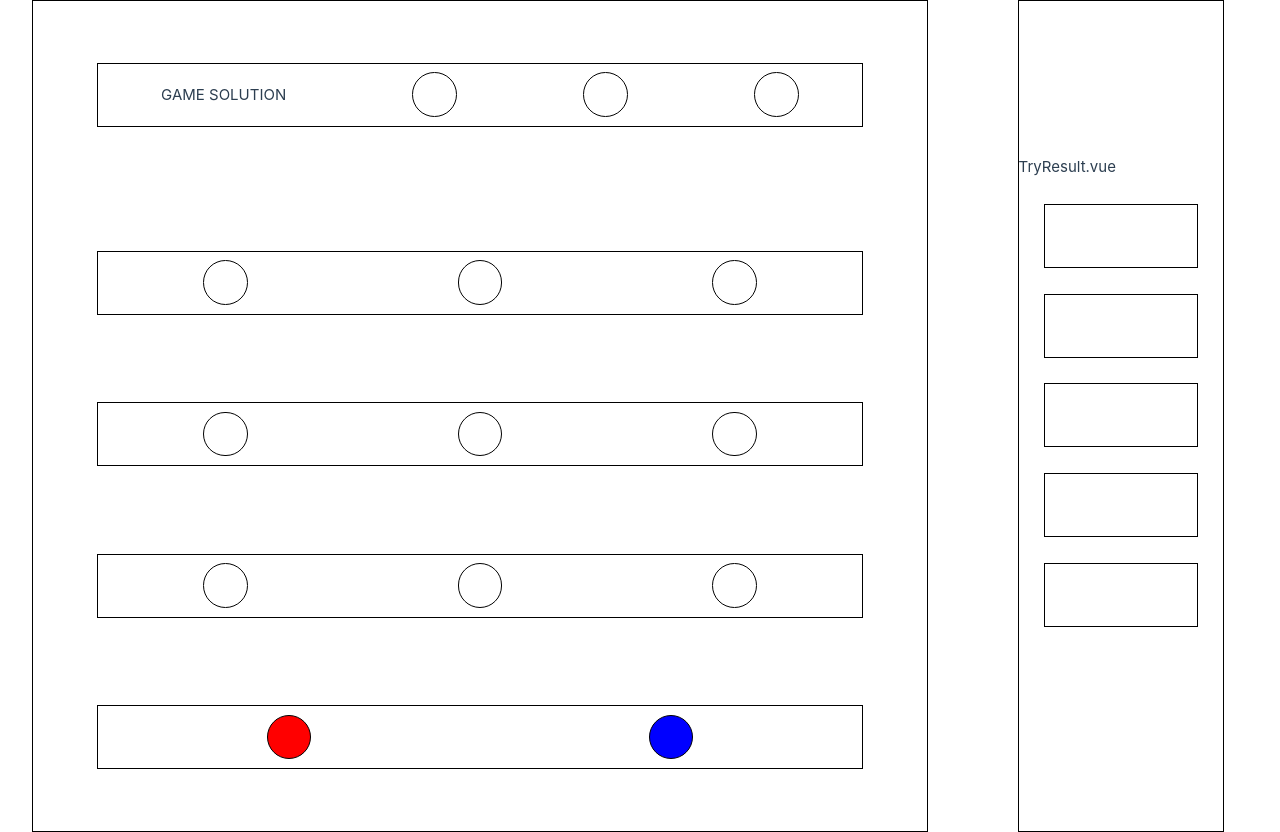
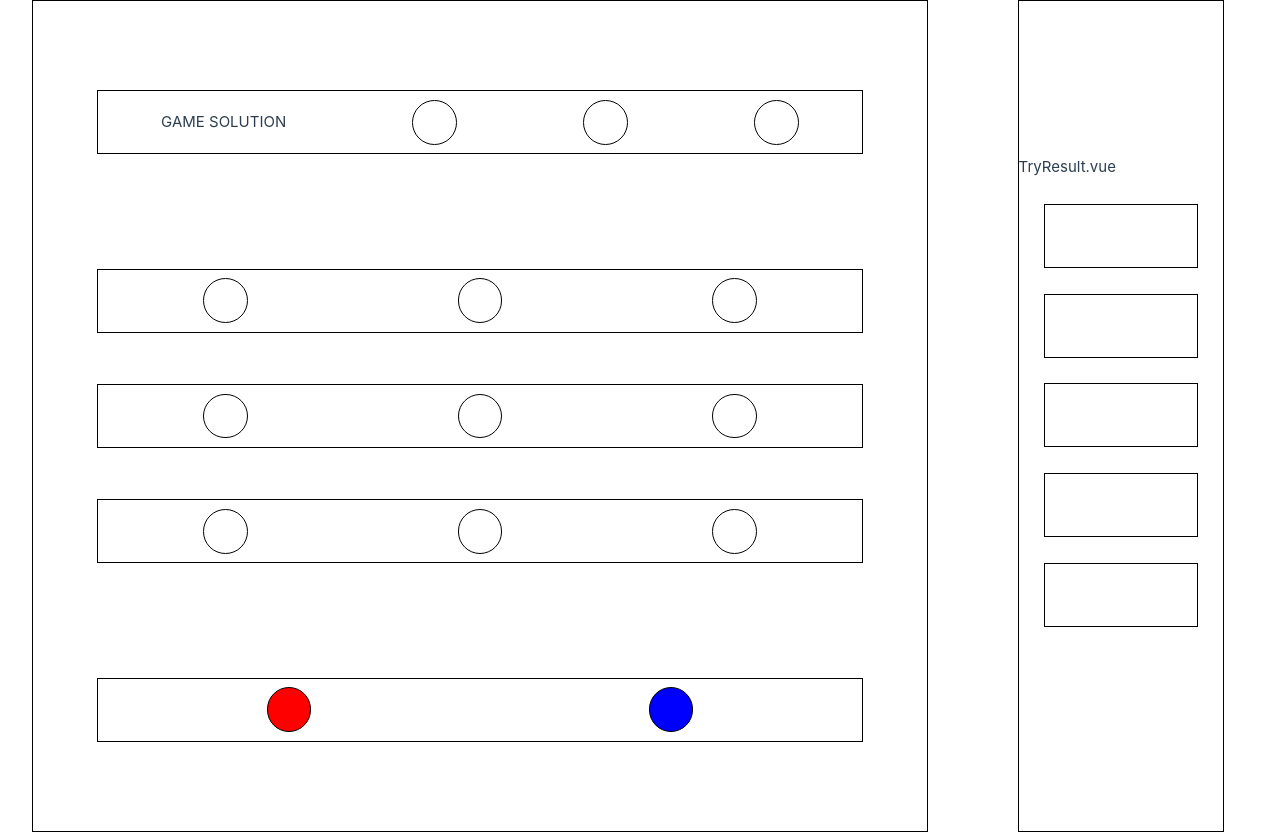
Before and after one commit to Flothar78/mastermind, a Vue app: page / in a window 1280 px wide. Built offline with nearby package versions, Linux system fonts and the light colour scheme; the HTML template or start-up script is replaced by a standard one.

Commit message:
Git Got Gut Etc.

```diff
--- a/src/components/PeonsRow.vue
+++ b/src/components/PeonsRow.vue
@@ -9,7 +9,7 @@ const { classColor, peons, rows } = storeToRefs(color_store);
 </script>
 
 <template>
-  <div class="betweenRows"></div>
+  <div class="betweenRows">
     <div v-for="row in rows" :key="row.id" class="withinRow">
       <PeonOccurence
         v-for="peon in peons"
@@ -17,6 +17,7 @@ const { classColor, peons, rows } = storeToRefs(color_store);
         @click="color_store.getColorFromStore(row.id, peon.id)"
         :class="peon.class"
       />
+    </div>
   </div>
 </template>
 
--- a/src/stores/ColorStore.js
+++ b/src/stores/ColorStore.js
@@ -10,6 +10,7 @@ export const useColorStore = defineStore("ColorStore", {
         { id: 2, class: "" },
       ],
       choiceOfColor: [],
+      arrayOfPeons: [],
     };
   },
   actions: {
@@ -19,7 +20,17 @@ export const useColorStore = defineStore("ColorStore", {
       console.log(this.choiceOfColor);
     },
     getColorFromStore(rowId, peonId) {
-      this.peons[rowId].class = Object.values(this.choiceOfColor);
+      this.peons[peonId].class = Object.values(this.choiceOfColor);
+      console.log(this.rows[rowId].id, this.peons[peonId].id);
+
+      this.peons[peonId].class !== ""
+        ? this.arrayOfPeons.push(this.peons[rowId])
+        : "";
+      console.log(this.arrayOfPeons);
+      //this.arrayOfPeons.map((x) => {
+      //  console.log(x[rowId]);
+      //});
     },
   },
+  getters: {},
 });
```
Lines whose indentation alone changed are shown as unchanged.
